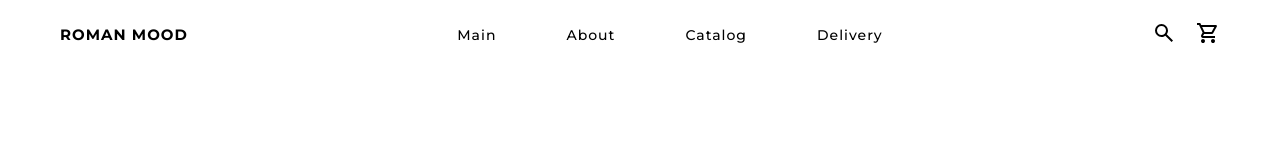
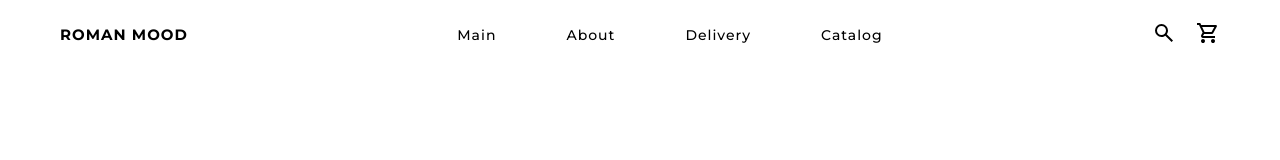
Before and after one commit to YemelyanenkoRoman/Shop-online, a React (Create React App) app: page / in a window 1280 px wide. Shown: the top 160 px of the page. Built offline with nearby package versions, Linux system fonts and the light colour scheme; a web font is replaced by a local one.

Commit message:
Changed rendering CategoryList - Catalog

```diff
--- /dev/null
+++ b/src/components/Navigation/Catalog.tsx
@@ -0,0 +1,22 @@
+import React, { FC } from 'react';
+import styled from 'styled-components';
+
+interface CatalogProps {
+  setOpenCatalog: () => void;
+}
+
+const CatalogStyled = styled.div`
+  display: flex;
+  flex-direction: row;
+  list-style: none;
+  font-size: 14px;
+  color: black;
+  transition: all 0.3s linear;
+  &:hover {
+    color: #5f6368;
+  }
+`;
+
+export const Catalog: FC<CatalogProps> = (props) => {
+  return <CatalogStyled onClick={props.setOpenCatalog}>Catalog</CatalogStyled>;
+};
--- a/src/components/Navigation/Navbar.tsx
+++ b/src/components/Navigation/Navbar.tsx
@@ -1,7 +1,9 @@
 import React, { FC, useState } from 'react';
 import styled from 'styled-components';
+import { CategoryList } from '../../containers/CategoryList/CategoryList';
 import { Logo } from '../Logo';
 import { Burger } from './Burger';
+import { Catalog } from './Catalog';
 import { Navigation } from './Navigation';
 import { navList } from './navList';
 import { serviceList } from './serviceList';
@@ -29,11 +31,12 @@ const StyledNavbar = styled.nav<NavBarProps>`
   }
 
   .ServisePagesNav {
+    //test style display flex
+    display: flex;
+
     letter-spacing: 1px;
     li {
-      &:not(:last-child) {
-        padding-right: ${(props) => (props.open ? '0' : '70px')};
-      }
+      padding-right: ${(props) => (props.open ? '0' : '70px')};
     }
 
     @media (max-width: 768px) {
@@ -65,14 +68,18 @@ const StyledNavbar = styled.nav<NavBarProps>`
 export const Navbar = () => {
   const [open, setOpen] = useState(false);
 
+  const [openCatalog, setOpenCatalog] = useState(false);
+
   return (
     <StyledNavbar open={open}>
       <Burger open={open} setStateOpen={() => setOpen(!open)} />
       <Logo />
       <div className="ServisePagesNav">
         <Navigation items={navList} />
+        <Catalog setOpenCatalog={() => setOpenCatalog(!openCatalog)} />
       </div>
       <Navigation items={serviceList} />
+      {openCatalog ? <CategoryList /> : <></>}
     </StyledNavbar>
   );
 };
--- a/src/components/Navigation/navList.tsx
+++ b/src/components/Navigation/navList.tsx
@@ -3,6 +3,6 @@ import { NavListT } from '../../types/types';
 export const navList: NavListT[] = [
   { value: 'Main', link: 'category/', id: 'main' },
   { value: 'About', link: '/', id: 'about' },
-  { value: 'Catalog', link: '/', id: 'catalog' },
+  // { value: 'Catalog', link: '/', id: 'catalog' },
   { value: 'Delivery', link: '/', id: 'delivery' },
 ];
```
